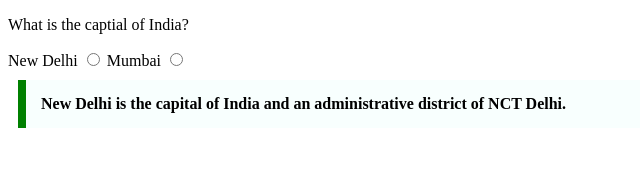
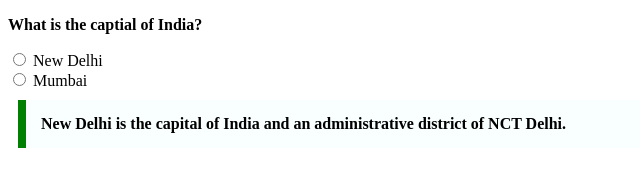
Before and after one commit to acciojob/trivia-Ayushrawat777, a website: page main.html in a window 1280 px wide. Shown: the whole page, without its empty margins (0-640 px from the left). Drawn offline with Linux system fonts and the light colour scheme.

Commit message:
Update main.html

```diff
--- a/main.html
+++ b/main.html
@@ -1,22 +1,27 @@
 <!DOCTYPE html>
 
 <html>
-
   <head>
-	<link rel="stylesheet" href="styles.css">
+    <link rel="stylesheet" href="styles.css" />
   </head>
 
   <body>
     <!-- the entire body must be written by student -->
-	<p> What is the captial of India? </p>
+    <strong>
+      <p>What is the captial of India?</p>
+    </strong>
+    <div>
+      <input type="radio" name="city" id="delhi" />
       <label for="delhi">New Delhi</label>
-   <input type="radio" name="city" id="delhi" >
+    </div>
+    <div>
+      <input type="radio" name="city" id="mumbai" />
       <label for="mumbai">Mumbai</label>
-   <input type="radio" name="city" id="mumbai">
-	<blockquote class="quote">New Delhi is the capital of India and an administrative district of NCT Delhi.</blockquote>
-    <script type="text/javascript" src="./script.js">
-</script>
-
+    </div>
+    <blockquote class="quote">
+      New Delhi is the capital of India and an administrative district of NCT
+      Delhi.
+    </blockquote>
+    <script type="text/javascript" src="./script.js"></script>
   </body>
-
 </html>
```
Lines whose indentation alone changed are shown as unchanged.
